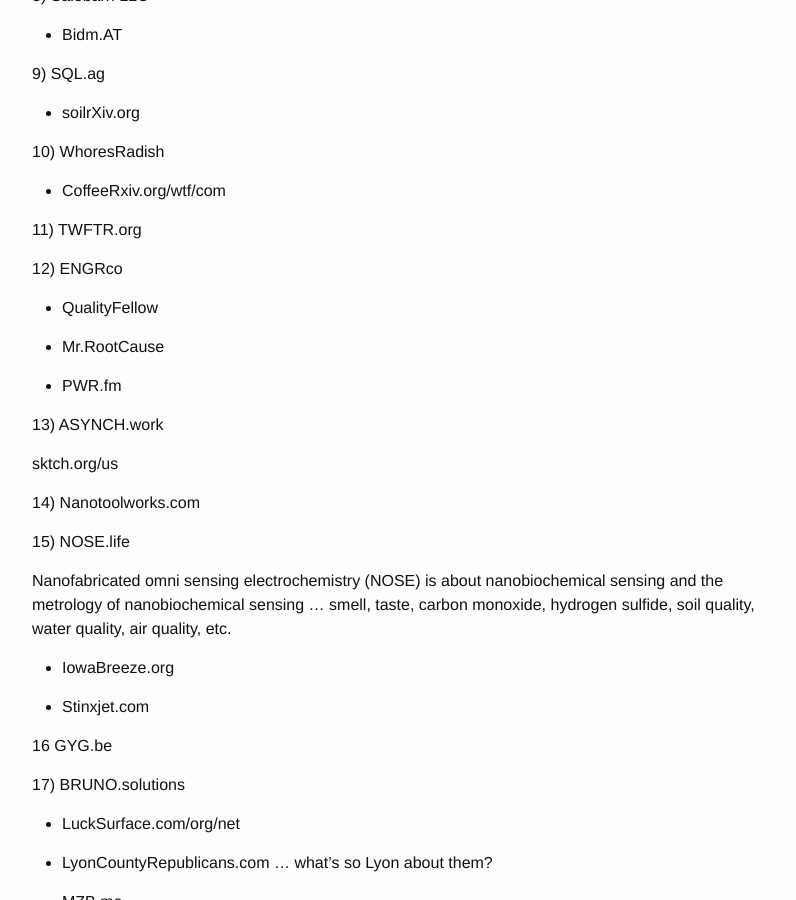
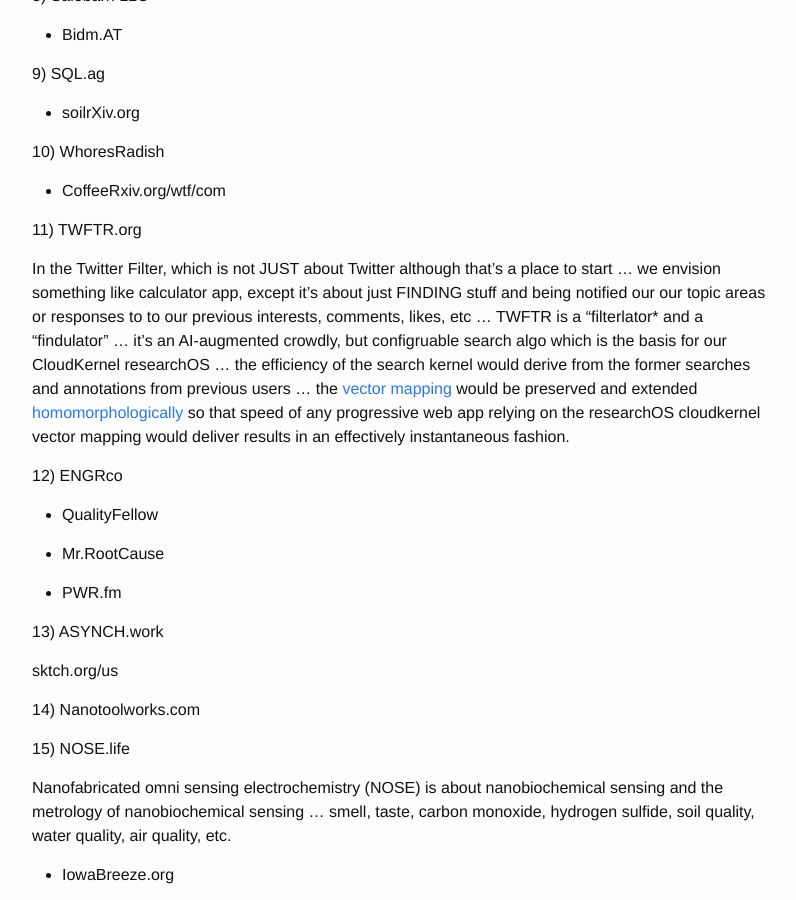
Before and after one commit to plyp-us/plyp-us.github.io, a Jekyll site: the page built from Ventures.md, in a window 1280 px wide and 900 px high, scrolled down 1422 px. Shown: the whole window, without its empty margins (238-1034 px from the left). Built offline with Jekyll 4.4.1, drawn with Linux system fonts in a browser that asks for light colours.

Commit message:
Update Ventures.md

```diff
--- a/Ventures.md
+++ b/Ventures.md
@@ -75,6 +75,8 @@ MySQL ... LAMP stack, but more layer-ey as in containers ... tighter, more obser
 
 11) TWFTR.org
 
+In the Twitter Filter, which is not JUST about Twitter although that's a place to start ... we envision something like calculator app, except it's about just FINDING stuff and being notified our our topic areas or responses to to our previous interests, comments, likes, etc ... TWFTR is a "filterlator* and a "findulator" ... it's an AI-augmented crowdly, but configruable search algo which is the basis for our CloudKernel researchOS ... the efficiency of the search kernel would derive from the former searches and annotations from previous users ... the [vector mapping](https://en.wikipedia.org/wiki/Linear_map?wprov=sfla1) would be preserved and extended [homomorphologically](https://en.wikipedia.org/wiki/Homomorphism?wprov=sfla1) so that speed of any progressive web app relying on the researchOS cloudkernel vector mapping would deliver results in an effectively instantaneous fashion.
+
 12) ENGRco
 
 * QualityFellow
```
